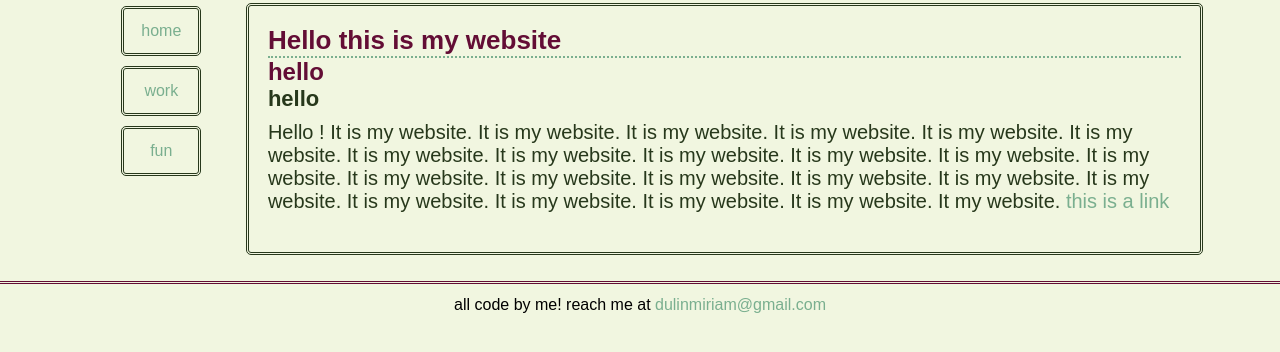
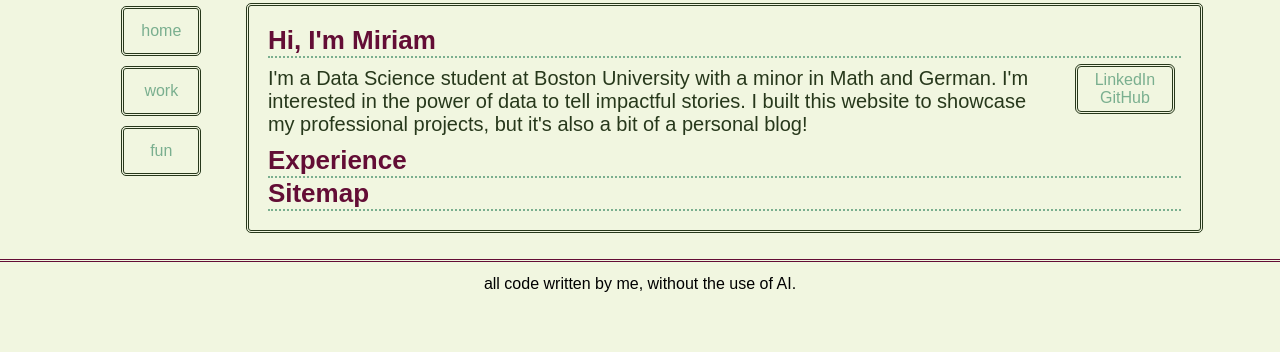
Before and after one commit to miriamdulin/miriamdulin.github.io, an Eleventy site: page src/index.njk in a window 1280 px wide. Shown: the part 96-448 px from the top of the page. Built offline with nearby package versions, Linux system fonts and the light colour scheme; Eleventy itself is replaced by a stand-in of ours; files that its build step writes are made by us from their sources; a web font is replaced by a local one.

Commit message:
began writing home page

```diff
--- a/public/css/main.css
+++ b/public/css/main.css
@@ -50,6 +50,7 @@ footer {
   grid-area: footer;
 }
 
+/* TODO: make oil pastel background*/
 body {
   padding: 0%;
   margin: 0%;
@@ -153,7 +154,7 @@ h2 {
 
 h3 {
   color: var(--primary-dark);
-  font-size: 22px;
+  font-size: 20px;
 }
 
 p {
@@ -161,6 +162,7 @@ p {
   font-family: "Gaegu", sans-serif;
   color: var(--primary-dark);
   font-size: 20px;
+  margin-bottom: 1%;
 }
 
 a {
@@ -205,18 +207,19 @@ main h1 {
   visibility: hidden;
   height: 0;
   width: 0;
-  font-family: "Geist Pixel", sans-serif;
+  font-family: "Gaegu", sans-serif;
   text-align: center;
-  font-size: 14px;
-  transition: 0.05s;
+  font-size: 0;
+  transition: 0.5s;
 }
 
 .dropdown:hover .dropdown-item {
   visibility: visible;
   height: fit-content;
-  transition: 0.75s;
+  transition: 0.5s;
   width: 100%;
   max-width: 60px;
+  font-size: 14px;
   border-color: var(--primary-dark);
   border-width: 3px;
   border-style: double;
@@ -286,6 +289,28 @@ header img {
   margin: 0;
 }
 
+/* Specific page styling */
+
+#about {
+  display: flex;
+  flex-direction: row;
+  gap: 20px;
+}
+
+/* TODO: Envelope Animation */
+/* TODO: add LI and Github graphics, not just words */
+#contact {
+  width: 25%;
+  margin: 6px;
+  height: fit-content;
+  display: flex;
+  flex-direction: column;
+  align-items: center;
+  border: 3px double var(--primary-dark);
+  border-radius: 6px;
+  padding: 4px;
+}
+
 /* TODO: @media Queries */
 
 @media (max-width: 700px) {
@@ -350,6 +375,7 @@ header img {
     color: var(--primary-bright);
   }
 
+  /*? Make them cascade slowly like the other dropdown? */
   nav .mobile-menu #mobile-menu-items {
     display: none;
   }
@@ -382,6 +408,20 @@ header img {
     color: var(--accent-bright);
     background-color: inherit;
   }
+
+  #about {
+    flex-direction: column;
+    gap: 6px;
+    border-bottom: 2px dotted var(--accent-dark);
+  }
+
+  #contact {
+    flex-direction: row;
+    gap: 20px;
+    width: 80%;
+    align-self: center;
+    justify-content: center;
+  }
 }
 
 @media (max-width: 300px) {
@@ -390,8 +430,3 @@ header img {
     font-size: 20px;
   }
 }
-
-/* TODO: fix menu for mobile*/
-@media only screen and (hover: none) {
-
-}
--- a/src/_includes/base.njk
+++ b/src/_includes/base.njk
@@ -1,5 +1,6 @@
 <!DOCTYPE html>
 <html lang="en">
+<!--TODO: Add table of contents to every page with in-page links?-->
   <head>
     <title>{{ title }}</title>
     <meta content="text/html;charset=utf-8" http-equiv="Content-Type" />
--- a/src/_includes/layout/footer.njk
+++ b/src/_includes/layout/footer.njk
@@ -1,4 +1,3 @@
 <footer>
-    all code by me!
-    reach me at <a href="dulinmiriam@gmail.com">dulinmiriam@gmail.com</a>
+    all code written by me, without the use of AI.
 </footer>
--- a/src/index.njk
+++ b/src/index.njk
@@ -5,15 +5,20 @@ bodyClass: home
 nesting: "./"
 ---
 
-<h1>Hello this is my website</h1>
-<h2>hello</h2>
-<h3>hello</h3>
-<p>
-  Hello ! It is my website. It is my website. It is my website. It is my
-  website. It is my website. It is my website. It is my website. It is my
-  website. It is my website. It is my website. It is my website. It is my
-  website. It is my website. It is my website. It is my website. It is my
-  website. It is my website. It is my website. It is my website. It is my
-  website. It is my website. It is my website. It my website.
-  <a href="index.html">this is a link</a>
-</p>
+<h1>Hi, I'm Miriam</h1>
+<div id="about">
+  <p>
+    I'm a Data Science student at Boston University with a minor in Math and
+    German. I'm interested in the power of data to tell impactful stories. I
+    built this website to showcase my professional projects, but it's also a bit
+    of a personal blog!
+  </p>
+  <div id="contact">
+    <a href="www.linkedin.com/in/miriam-dulin-14320b370">LinkedIn</a>
+    <a href="https://github.com/miriamdulin">GitHub</a>
+  </div>
+</div>
+<h1>Experience</h1>
+<div id="CV">
+</div>
+<h1>Sitemap</h1>
```
Also changed, not shown: public/index.html.
